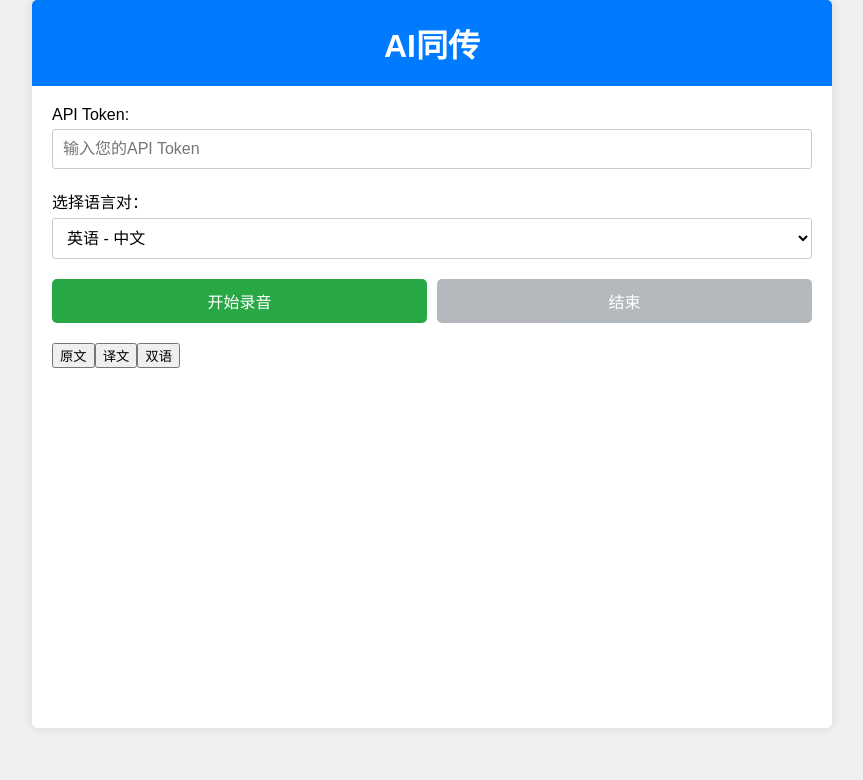
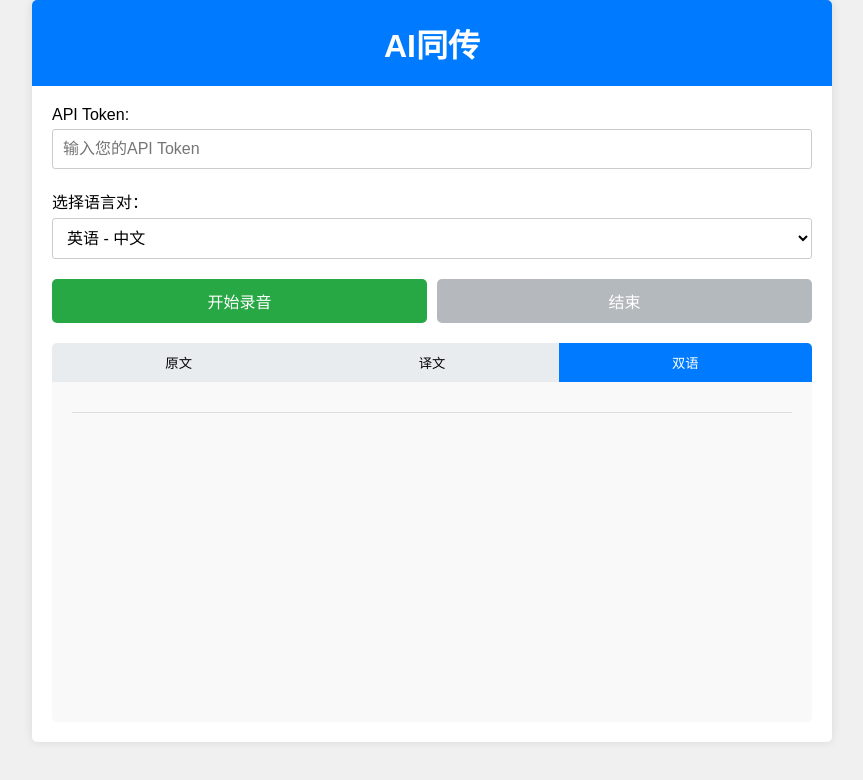
Before and after one commit to kvenLin/audio-gather-demo, a Vue app: page / in a window 1280 px wide. Shown: the top 780 px of the page, without its empty margins (208-1071 px from the left). Built offline with nearby package versions, Linux system fonts and the light colour scheme.

Commit message:
update url & subtitle

```diff
--- a/src/components/SubtitleDisplay.vue
+++ b/src/components/SubtitleDisplay.vue
@@ -9,6 +9,10 @@
       <div v-for="(subtitle, index) in subtitles" :key="index">
         <p v-if="displayMode === 'original' || displayMode === 'bilingual'">{{ subtitle.original }}</p>
         <p v-if="displayMode === 'translated' || displayMode === 'bilingual'">{{ subtitle.translated }}</p>
+      </div>
+      <div class="current-subtitle">
+        <p v-if="displayMode === 'original' || displayMode === 'bilingual'">{{ currentOriginal }}</p>
+        <p v-if="displayMode === 'translated' || displayMode === 'bilingual'">{{ currentTranslated }}</p>
       </div>
     </div>
   </div>
@@ -30,14 +34,12 @@ export default {
         this.currentOriginal = data.original.ap;
         this.currentTranslated = data.translation.ap;
       } else if (data.original.end) {
-        this.currentOriginal = data.original.end;
-        this.currentTranslated = data.translation.end;
         this.subtitles.push({
           original: this.currentOriginal,
           translated: this.currentTranslated
         });
-        this.currentOriginal = '';
-        this.currentTranslated = '';
+        this.currentOriginal = data.original.end;
+        this.currentTranslated = data.translation.end;
       }
       this.$nextTick(() => {
         this.scrollToBottom();
@@ -52,10 +54,44 @@ export default {
 </script>
 
 <style scoped>
-/* ... 保持现有的样式 ... */
+.subtitle-display {
+  background-color: #f9f9f9;
+  border-radius: 5px;
+  overflow: hidden;
+}
+
+.subtitle-options {
+  display: flex;
+  background-color: #e9ecef;
+}
+
+.subtitle-options button {
+  flex: 1;
+  padding: 10px;
+  border: none;
+  background-color: transparent;
+  cursor: pointer;
+  transition: background-color 0.3s;
+}
+
+.subtitle-options button.active {
+  background-color: #007bff;
+  color: white;
+}
+
 .subtitle-content {
   padding: 20px;
-  height: 300px; /* 设置一个固定高度 */
-  overflow-y: auto; /* 添加垂直滚动条 */
+  height: 300px;
+  overflow-y: auto;
+}
+
+.subtitle-content p {
+  margin: 0 0 10px;
+}
+
+.current-subtitle {
+  border-top: 1px solid #ddd;
+  padding-top: 10px;
+  margin-top: 10px;
 }
 </style>
```
